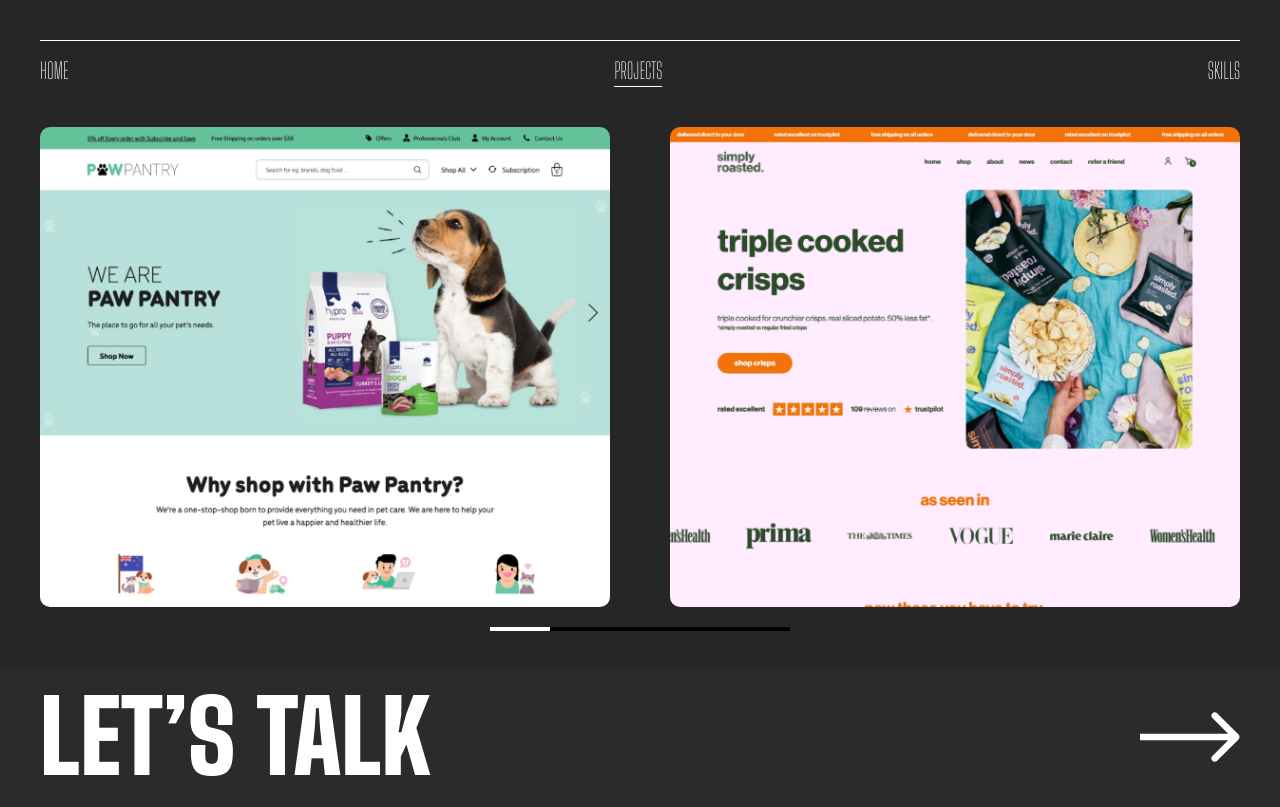
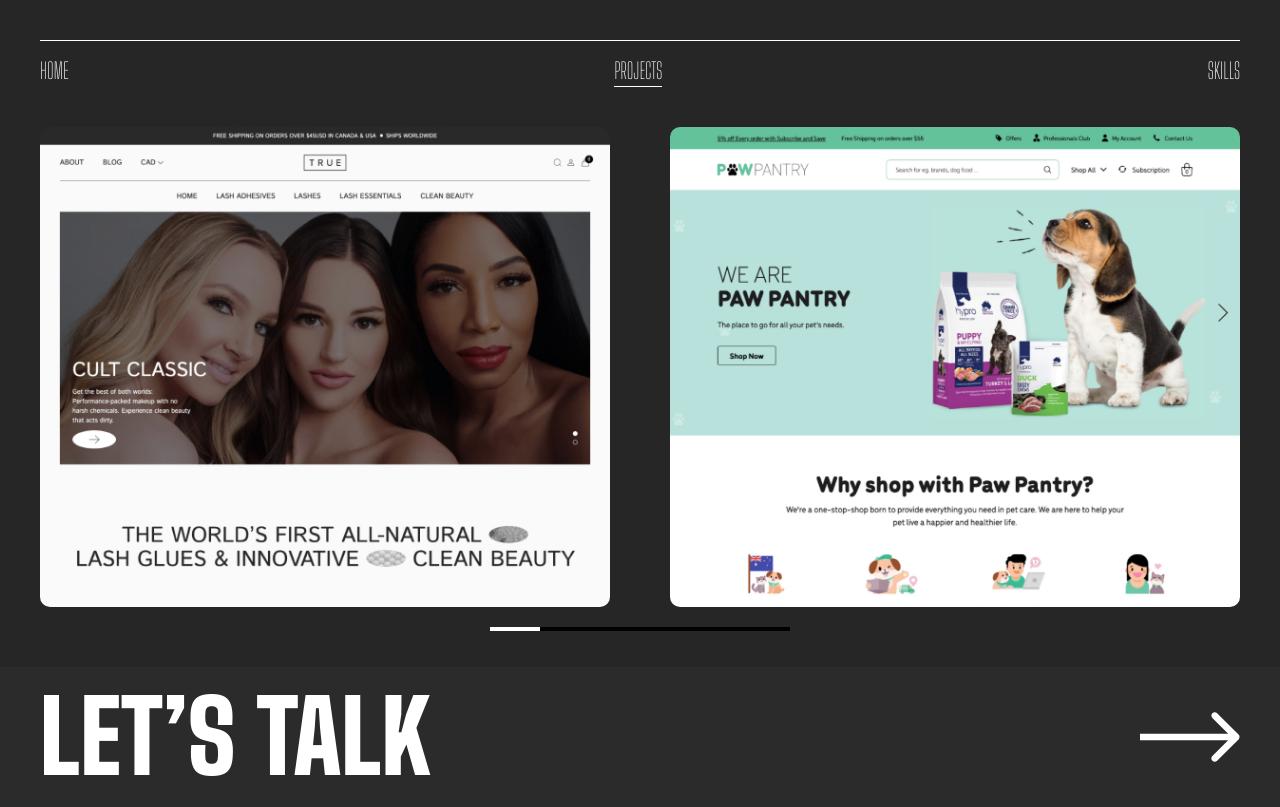
Before and after one commit to bdoroshev/portfolio, a Next.js app: page /projects in a window 1280 px wide. Built offline with nearby package versions, Linux system fonts and the light colour scheme.

Commit message:
true glue project added

```diff
--- a/data/projects.ts
+++ b/data/projects.ts
@@ -1,13 +1,21 @@
 import { IProject } from '../models'
 
 export const projects: IProject[] = [
+	{
+		url: 'https://www.true-glue.com/',
+		image: '/true-glue.jpg',
+		title: 'True Glue',
+    description: 'Get the best of both worlds: Performance-packed makeup with no harsh chemicals. Experience clean beauty that acts dirty.',
+		scope: 'Design website in Figma and develop custom Shopify theme',
+		role: 'Designer and Senior Shopify Developer'
+	},
 	{
 		url: 'https://pawpantry.com.au/',
 		image: '/pawpantry.jpg',
 		title: 'Paw Pantry',
     description: 'Paw Pantry a one-stop-shop born to provide everything you need in pet care. Paw Pantry here to help your pet live a happier and healthier life.',
 		scope: 'Develop website from Figma design to custom Shopify theme',
-		role: 'Shopify Developer part of Vine Digital team'
+		role: 'Senior Shopify Developer part of Vine Digital team'
 	},
 	{
 		url: 'https://simplyroastedcrisps.co.uk/',
@@ -15,7 +23,7 @@
 		title: 'Simply Roasted',
     description: 'Simply Roasted here to change the crisps we eat, for the better, forever. that’s a big claim, but we believe we’ve found a better way to make crisps, with everything you want (taste, crunch, satisfaction) and less of what you don’t want (calories, fat, salt).',
 		scope: 'Develop website from Figma design to custom Shopify theme',
-		role: 'Shopify Developer part of Superco team'
+		role: 'Senior Shopify Developer part of Superco team'
 	},
 	{
 		url: 'https://vitalitycycles.com/',
@@ -23,15 +31,15 @@
 		title: 'Vitality Cycles',
     description: 'Custom formulated by Dr Jennifer Daniels, Vitality Capsules are infused with natural ingredients such as garlic, ginger, and aloe, our vitality capsules are vital to maintaining a healthy and active life.',
 		scope: 'Develop website from Figma design to custom Shopify theme',
-		role: 'Shopify Developer'
+		role: 'Senior Shopify Developer'
 	},
 	{
 		url: 'https://www.zendxb.com/',
 		image: '/zendxb.jpg',
 		title: 'Zendxb',
     description: 'Dubai’s first home delivered STI test and treatment service. Courier delivery and pickup service. State of the art molecular laboratory testing. Results delivered to your mobile in under 3 hours with VIP processing.',
-		scope: 'Design website in Figma and develop on Shopify',
-		role: 'Designer and Shopify Developer'
+		scope: 'Design website in Figma and develop custom Shopify theme',
+		role: 'Designer and Senior Shopify Developer'
 	},
 	{
 		url: 'https://thesimpleroot.co.uk/',
@@ -39,6 +47,6 @@
 		title: 'The Simple Root',
     description: 'Everything we do starts with simple root veg. In fact, its our #1 ingredient. We take British grown potatoes, parsnips & sweet potatoes, and with a little thought and care, turn them into the creamiest sauces, dips and cheeses - no dairy needed.',
 		scope: 'Develop website from Figma design to custom Shopify theme',
-		role: 'Shopify Developer part of Superco team'
+		role: 'Senior Shopify Developer part of Superco team'
 	}
 ]
```
Also changed, not shown: public/true-glue.jpg (added).
